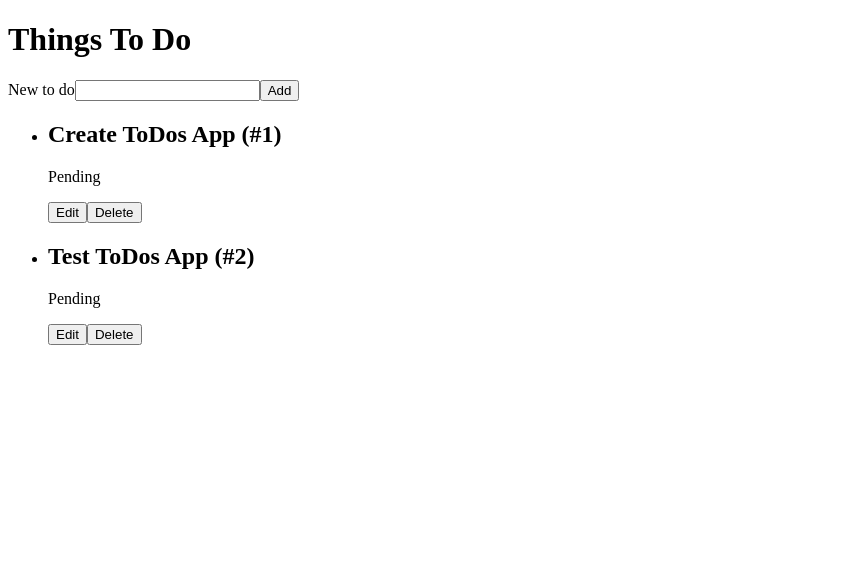
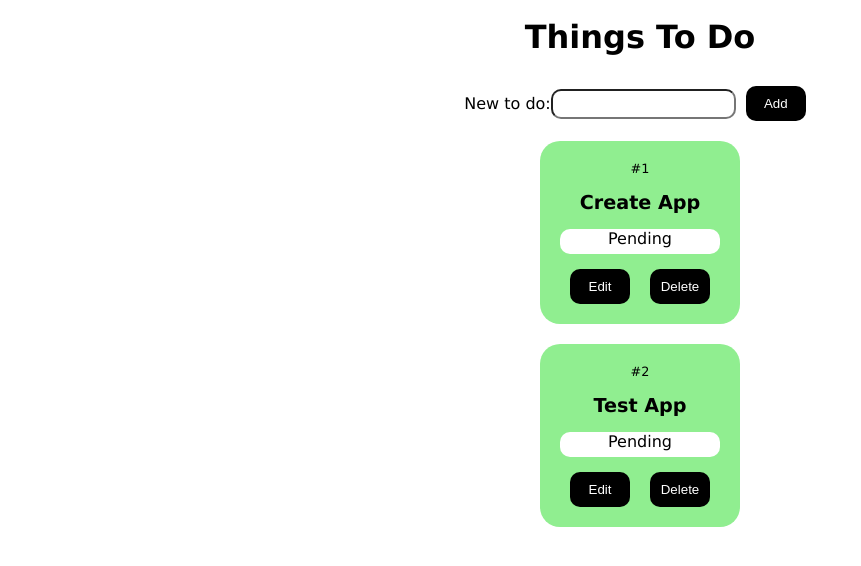
Before and after one commit to NatBernat/202204-w6ch1-bernat-arcusa-bis, a React (Create React App) app: page / in a window 1280 px wide. Shown: the top 566 px of the page, without its empty margins (0-861 px from the left). Built offline with nearby package versions, Linux system fonts and the light colour scheme.

Commit message:
Added styled components files for all components

```diff
--- a/package.json
+++ b/package.json
@@ -12,6 +12,7 @@
     "react-dom": "^18.1.0",
     "react-redux": "^8.0.1",
     "react-scripts": "5.0.1",
+    "styled-components": "^5.3.5",
     "web-vitals": "^2.1.4"
   },
   "scripts": {
--- a/src/App.js
+++ b/src/App.js
@@ -13,11 +13,11 @@ function App() {
   }, [dispatch]);
 
   return (
-    <div className="App">
+    <>
       <h1>Things To Do</h1>
       <ToDoForm />
       <ToDosPage />
-    </div>
+    </>
   );
 }
 
--- /dev/null
+++ b/src/AppStyled.js
@@ -0,0 +1,32 @@
+import styled from "styled-components";
+
+const AppStyled = styled.div`
+  background-color: white;
+  color: black;
+  font-family: Verdana, Geneva, Tahoma, sans-serif;
+  display: flex;
+  flex-direction: column;
+  flex-wrap: wrap;
+  align-content: center;
+  gap: 20px;
+  * {
+    box-sizing: border-box;
+    margin: 0;
+  }
+  h1 {
+    display: flex;
+    justify-content: center;
+    padding: 10px;
+  }
+  button {
+    border: none;
+    border-radius: 10px;
+    background-color: black;
+    color: white;
+    width: 60px;
+    padding: 10px;
+    margin: 0 10px;
+  }
+`;
+
+export default AppStyled;
--- a/src/components/ToDo/ToDo.js
+++ b/src/components/ToDo/ToDo.js
@@ -1,5 +1,6 @@
 import { useDispatch } from "react-redux";
 import { removeToDosActionCreator } from "../../redux/store/features/toDos/toDosSlice";
+import ToDoStyled from "./ToDoStyled";
 
 const ToDo = ({ toDo: { id, name, done } }) => {
   const dispatch = useDispatch();
@@ -7,12 +8,15 @@ const ToDo = ({ toDo: { id, name, done } }) => {
   const removeToDo = () => dispatch(removeToDosActionCreator(id));
 
   return (
-    <li>
-      <h2>{`${name} (#${id})`}</h2>
-      <p>{done ? "Done!" : "Pending"}</p>
-      <button>Edit</button>
-      <button onClick={removeToDo}>Delete</button>
-    </li>
+    <ToDoStyled>
+      <p className="to-do__id">#{id}</p>
+      <h2>{name}</h2>
+      <p className="to-do__status">{done ? "Done!" : "Pending"}</p>
+      <section>
+        <button>Edit</button>
+        <button onClick={removeToDo}>Delete</button>
+      </section>
+    </ToDoStyled>
   );
 };
 
--- /dev/null
+++ b/src/components/ToDo/ToDoStyled.js
@@ -0,0 +1,25 @@
+import styled from "styled-components";
+
+const ToDoStyled = styled.li`
+  border-radius: 20px;
+  background-color: lightgreen;
+  padding: 20px;
+  display: flex;
+  gap: 15px;
+  flex-direction: column;
+  flex-wrap: wrap;
+  text-align: center;
+  h2 {
+    font-size: 1.2em;
+  }
+  .to-do__id {
+    font-size: 0.8em;
+  }
+  .to-do__status {
+    background-color: white;
+    border-radius: 10px;
+    height: 25px;
+  }
+`;
+
+export default ToDoStyled;
--- a/src/components/ToDoForm/ToDoForm.js
+++ b/src/components/ToDoForm/ToDoForm.js
@@ -1,6 +1,7 @@
 import { useState } from "react";
 import { useDispatch } from "react-redux";
 import { addNewToDoActionCreator } from "../../redux/store/features/toDos/toDosSlice";
+import ToDoFormStyled from "./ToDoFormStyled";
 
 const ToDoForm = () => {
   const [name, setName] = useState("");
@@ -15,20 +16,20 @@ const ToDoForm = () => {
     event.preventDefault();
     const newToDo = {
       id: Date.now(),
-      name: name,
+      name,
       done: false,
     };
     dispatch(addNewToDoActionCreator(newToDo));
   };
 
   return (
-    <form autoComplete="off" onSubmit={addToDoTask}>
+    <ToDoFormStyled autoComplete="off" onSubmit={addToDoTask}>
       <label>
-        New to do
-        <input type="text" name="name" onChange={changeName} />
+        New to do:
+        <input type="text" name="name" value={name} onChange={changeName} />
       </label>
       <button type="submit">Add</button>
-    </form>
+    </ToDoFormStyled>
   );
 };
 
--- /dev/null
+++ b/src/components/ToDoForm/ToDoFormStyled.js
@@ -0,0 +1,13 @@
+import styled from "styled-components";
+
+const ToDoFormStyled = styled.form`
+  display: flex;
+  justify-content: center;
+  align-items: baseline;
+  input {
+    border-radius: 10px;
+    height: 30px;
+  }
+`;
+
+export default ToDoFormStyled;
--- a/src/components/ToDosPage/ToDosPage.js
+++ b/src/components/ToDosPage/ToDosPage.js
@@ -1,14 +1,15 @@
 import { useSelector } from "react-redux";
 import ToDo from "../ToDo/ToDo";
+import ToDosPageStyled from "./ToDosPageStyled";
 
 const ToDosPage = () => {
   const toDos = useSelector((state) => state.toDos);
   return (
-    <ul>
+    <ToDosPageStyled>
       {toDos.map((toDo) => (
         <ToDo toDo={toDo} key={toDo.id} />
       ))}
-    </ul>
+    </ToDosPageStyled>
   );
 };
 
--- /dev/null
+++ b/src/components/ToDosPage/ToDosPageStyled.js
@@ -0,0 +1,15 @@
+import styled from "styled-components";
+
+const ToDosPageStyled = styled.ul`
+  list-style: none;
+  padding: 0;
+  margin-top: 20px;
+  display: flex;
+  flex-direction: column;
+  flex-wrap: wrap;
+  align-content: center;
+  justify-content: center;
+  gap: 20px;
+`;
+
+export default ToDosPageStyled;
--- a/src/data/data.js
+++ b/src/data/data.js
@@ -1,6 +1,6 @@
 const toDosList = [
-  { id: 1, name: "Create ToDos App", done: false },
-  { id: 2, name: "Test ToDos App", done: false },
+  { id: 1, name: "Create App", done: false },
+  { id: 2, name: "Test App", done: false },
 ];
 
 export default toDosList;
--- a/src/index.js
+++ b/src/index.js
@@ -2,6 +2,7 @@ import React from "react";
 import ReactDOM from "react-dom/client";
 import { Provider } from "react-redux";
 import App from "./App";
+import AppStyled from "./AppStyled";
 import store from "./redux/store/store";
 import reportWebVitals from "./reportWebVitals";
 
@@ -9,7 +10,9 @@ const root = ReactDOM.createRoot(document.getElementById("root"));
 root.render(
   <React.StrictMode>
     <Provider store={store}>
-      <App />
+      <AppStyled>
+        <App />
+      </AppStyled>
     </Provider>
   </React.StrictMode>
 );
```
Also changed, not shown: 2 other files (tests, documents, lock files or other folders).
